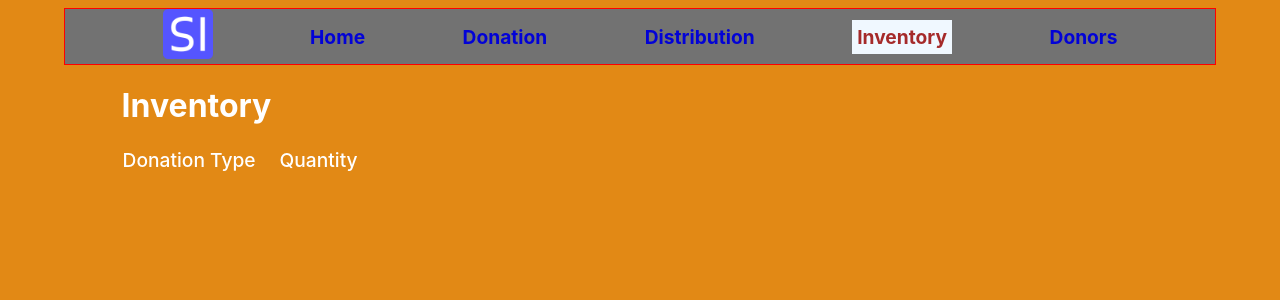
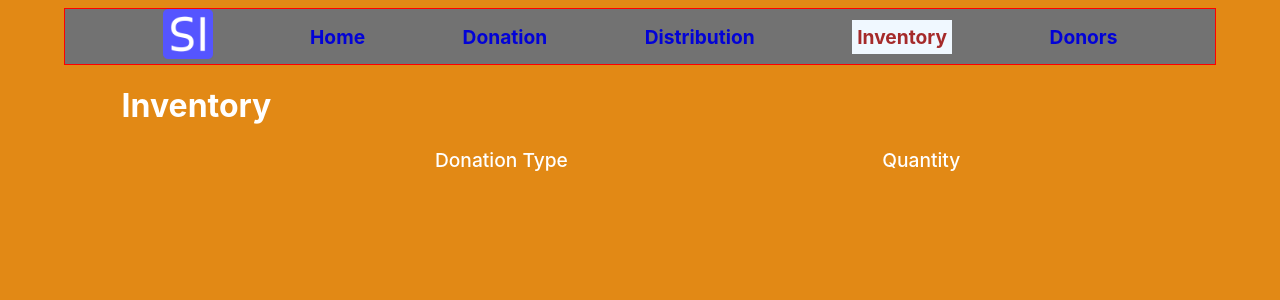
Before and after one commit to Sparky338/Digital-Aid_technical, a React (Create React App) app in the folder digital-aid-seattle/: page /inventory in a window 1280 px wide. Shown: the top 300 px of the page. Built offline with nearby package versions, Linux system fonts and the light colour scheme.

Commit message:
styled inventory page

```diff
--- a/digital-aid-seattle/src/components/inventory.js
+++ b/digital-aid-seattle/src/components/inventory.js
@@ -9,9 +9,9 @@ const Inventory = () => {
       <div className="inventory-display-table">
         <tbody className="table-body" border="0" cellSpacing="0">
           <thead className="table-header">
-            <tr>
+            <tr className="inventory-header">
               <th className="inventory-donation-type">Donation Type</th>
-              <th className="spacer" width="20px">&nbsp;</th>
+              {/* <th className="spacer" width="20px">&nbsp;</th> */}
               <th className="inventory-donation-qty">Quantity</th>
             </tr>
           </thead>
--- a/digital-aid-seattle/src/css/inventory.css
+++ b/digital-aid-seattle/src/css/inventory.css
@@ -1,6 +1,18 @@
+.table-body {
+    display: flex;
+    flex-direction: column;
+    justify-content: space-around;
+}
+
+.inventory-header {
+    display: flex;
+    flex-direction: row;
+    justify-content: space-evenly;
+}
+
 .inventory-item {
     display: flex;
     flex-direction: row;
-    justify-content: space-around;
-    border-bottom: 1px solid black;
+    justify-content: space-evenly;
+    border-bottom: 1px black solid;
 }
```
